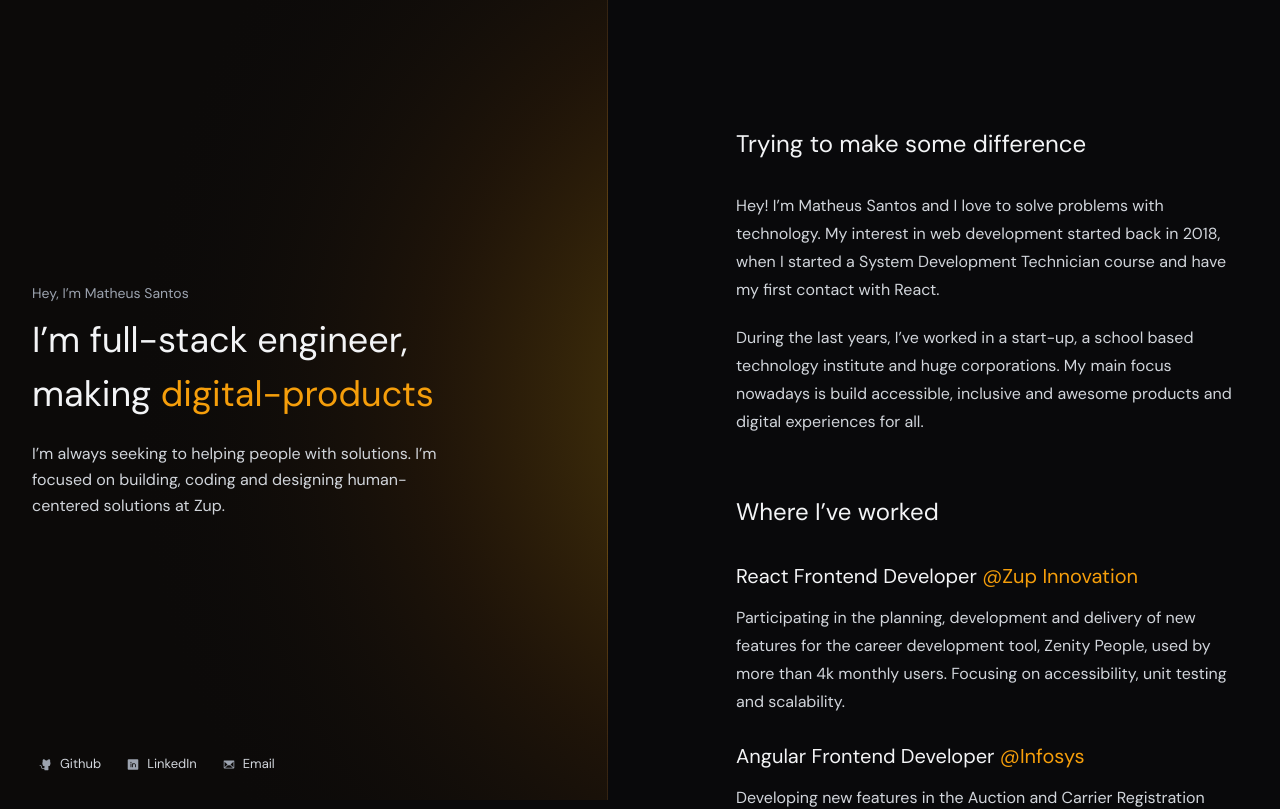
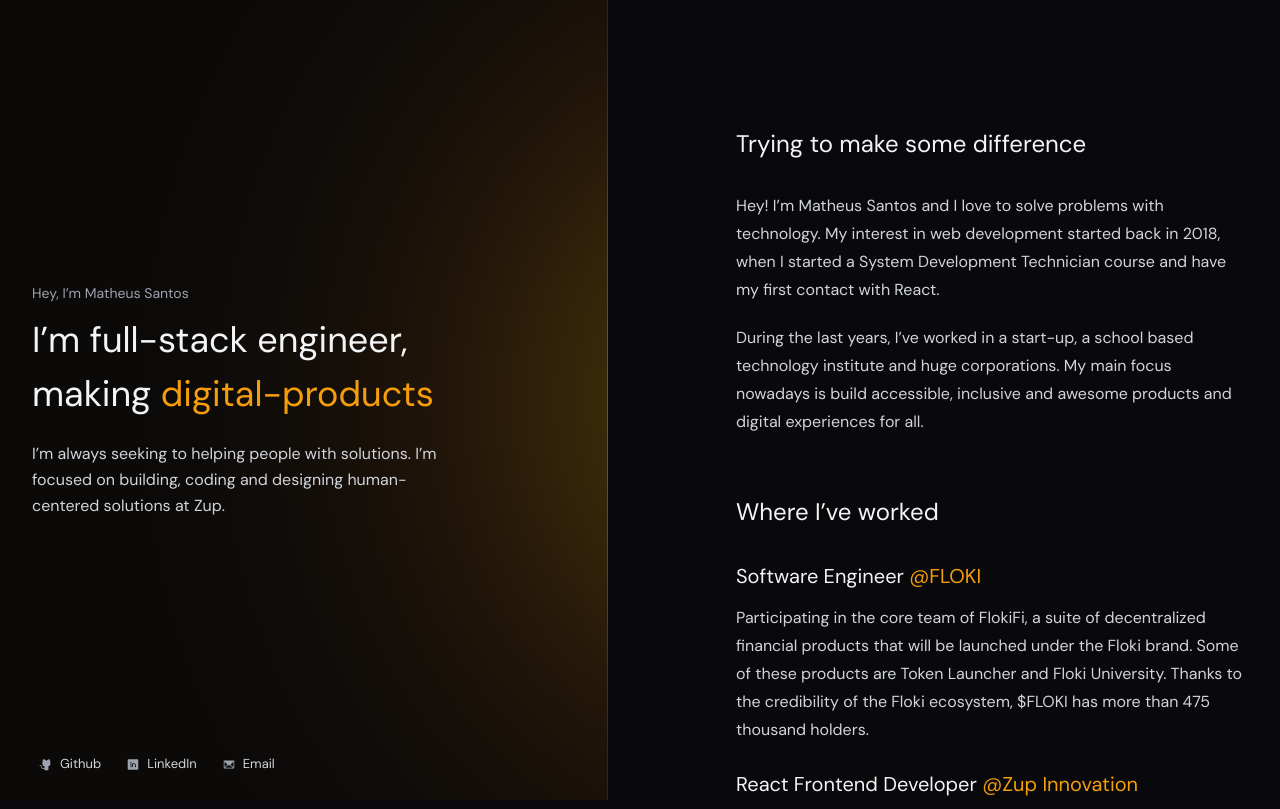
Before and after one commit to MathPSantos/mathsantos.dev, a Next.js app: page / in a window 1280 px wide. Shown: the top 809 px of the page. Built offline with nearby package versions, Linux system fonts and the light colour scheme.

Commit message:
feat: add floki experience

```diff
--- a/src/app/page.tsx
+++ b/src/app/page.tsx
@@ -90,6 +90,16 @@ export default function Home() {
               </p>
               <h2>Where I’ve worked</h2>
               <h3>
+                Software Engineer <span>@FLOKI</span>
+              </h3>
+              <p>
+                Participating in the core team of FlokiFi, a suite of
+                decentralized financial products that will be launched under the
+                Floki brand. Some of these products are Token Launcher and Floki
+                University. Thanks to the credibility of the Floki ecosystem,
+                $FLOKI has more than 475 thousand holders.
+              </p>
+              <h3>
                 React Frontend Developer <span>@Zup Innovation</span>
               </h3>
               <p>
```
